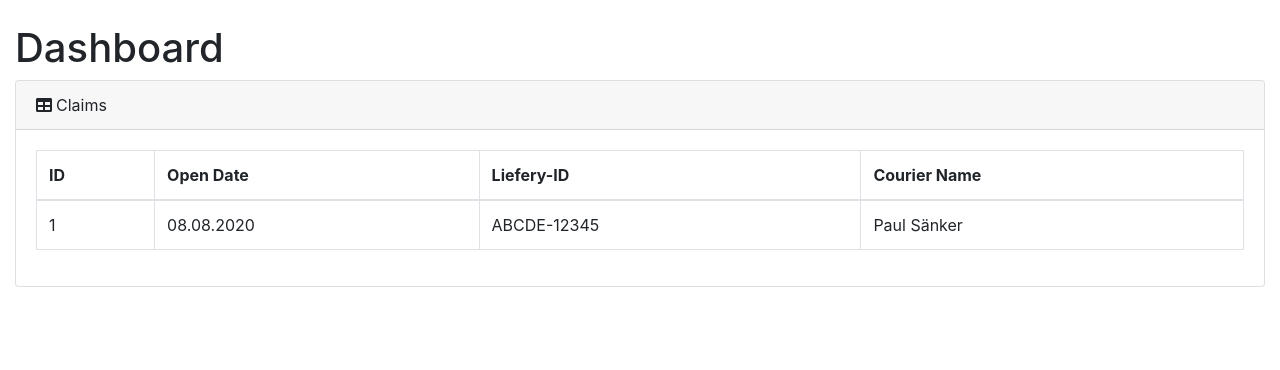
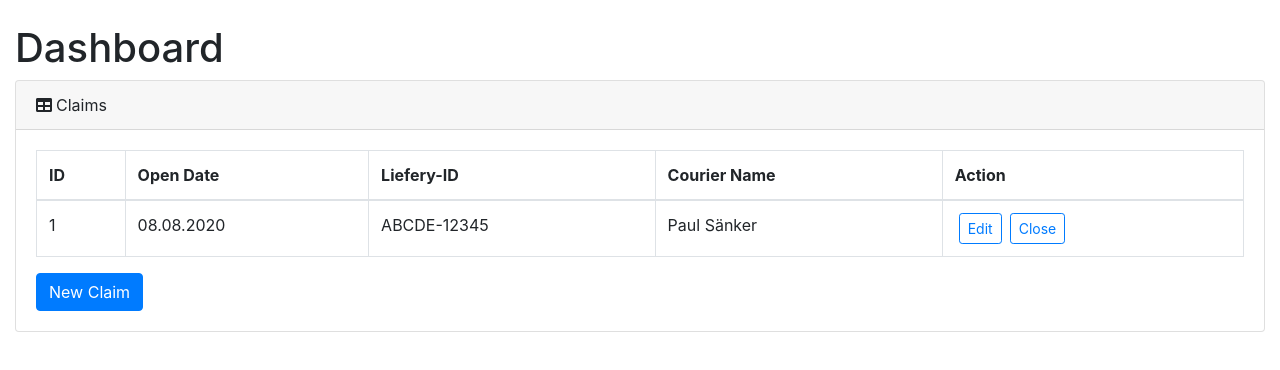
Before and after one commit to LambertSchulze/Liefery-Claim-Tracker, a React (Create React App) app: page / in a window 1280 px wide. Shown: the top 370 px of the page. Built offline with nearby package versions, Linux system fonts and the light colour scheme.

Commit message:
created New Claim button

```diff
--- a/src/App.js
+++ b/src/App.js
@@ -3,22 +3,23 @@ import React from 'react';
 function App() {
   return (
     <main>
-      <div class="container-fluid">
-        <h1 class="mt-4">Dashboard</h1>
-        <div class="card mb-4">
-          <div class="card-header">
-          <i class="fas fa-table mr-1"></i>
+      <div className="container-fluid">
+        <h1 className="mt-4">Dashboard</h1>
+        <div className="card mb-4">
+          <div className="card-header">
+          <i className="fas fa-table mr-1"></i>
             Claims
           </div>
-          <div class="card-body">
-            <div class="table-responsive">
-            <table class="table table-bordered" id="dataTable" width="100%" cellspacing="0">
+          <div className="card-body">
+            <div className="table-responsive">
+            <table className="table table-bordered" id="dataTable" width="100%" cellspacing="0">
                 <thead>
                     <tr>
                         <th>ID</th>
                         <th>Open Date</th>
                         <th>Liefery-ID</th>
                         <th>Courier Name</th>
+                        <th>Action</th>
                     </tr>
                 </thead>
                 <tbody>
@@ -27,13 +28,18 @@ function App() {
                         <td>08.08.2020</td>
                         <td>ABCDE-12345</td>
                         <td>Paul Sänker</td>
+                        <td>
+                          <button type="button" className="btn btn-outline-primary btn-sm mx-1">Edit</button>
+                          <button type="button" className="btn btn-outline-primary btn-sm mx-1">Close</button>
+                        </td>
                     </tr>
                 </tbody>
             </table>
+            </div>
+          <button type="button" className="btn btn-primary">New Claim</button>
           </div>
         </div>
       </div>
-    </div>
     </main>
   );
 }
```
